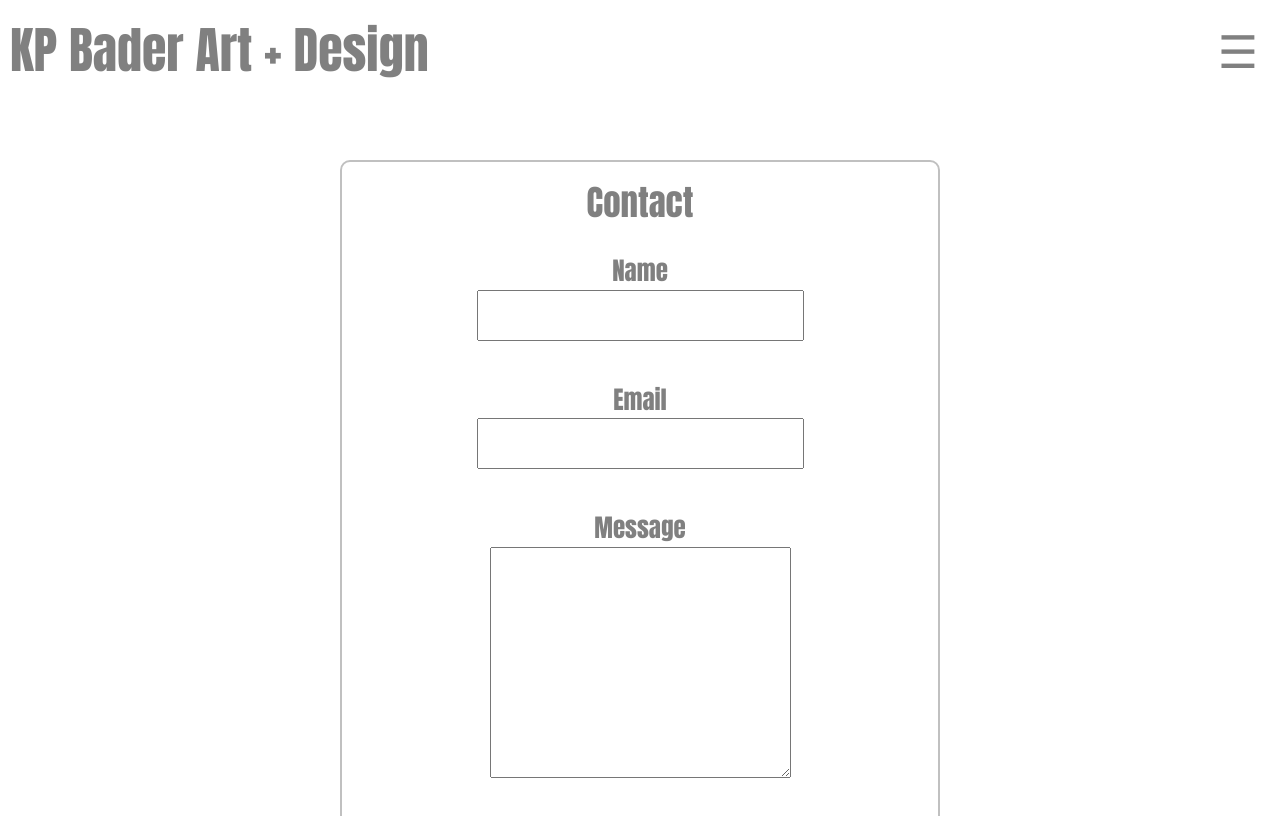
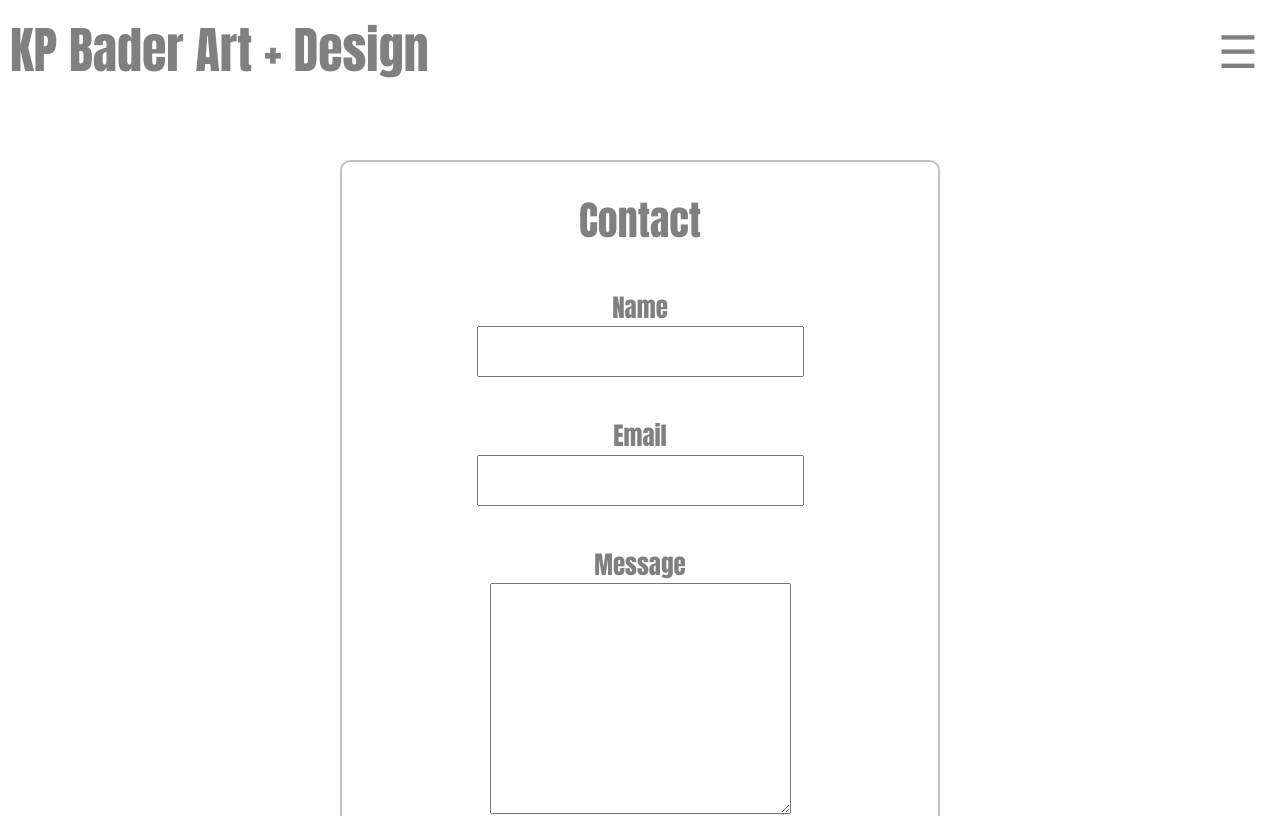
Before and after one commit to kpbader/art-and-design-portfolio, a React (Create React App) app: page /Contact in a window 1280 px wide. Shown: the top 816 px of the page. Built offline with nearby package versions, Linux system fonts and the light colour scheme.

Commit message:
handleClose added in for nav tabs

```diff
--- a/src/components/Contact/contact.css
+++ b/src/components/Contact/contact.css
@@ -7,10 +7,10 @@
   }
 
   h3 {
-    font-size: 35px !important;
+    font-size: 40px !important;
     font-weight: normal;
     color: grey;
-    /* text-align: center; */
+   margin: 25px !important;
   }
 
   label {
@@ -25,7 +25,7 @@
     align-items: center;
     border: 2px solid silver;
     border-radius: 10px;
-    height: 750px;
+    height: 775px;
     width: 600px;
     text-align: center;
     font-style: normal;
--- a/src/components/Nav/nav.js
+++ b/src/components/Nav/nav.js
@@ -6,13 +6,10 @@ import { Button, Offcanvas } from 'react-bootstrap'
 
 function Nav() {
 
-    // const location = useLocation()
-
     // offCanvas
     const [show, setShow] = useState(false);
     const handleClose = () => setShow(false);
     const handleShow = () => setShow(true);
-    // const onClick = () => setShow(true);
 
     return (
         <>
@@ -28,15 +25,15 @@ function Nav() {
                     <section id="nav-tabs">
                         <ul className="tabpanel">
 
-                            <Link to="/art-and-design-portfolio" className="tab" >Home</Link>
-                            <Link to="/Portfolio" className="tab" >Portfolio</Link>
-                            <a href="https://www.etsy.com/shop/kpbaderart?ref=shop_sugg" target="_blank" rel="noreferrer">
+                            <Link to="/art-and-design-portfolio" className="tab" onClick={handleClose}>Home</Link>
+                            <Link to="/Portfolio" className="tab" onClick={handleClose}>Portfolio</Link>
+                            <a href="https://www.etsy.com/shop/kpbaderart?ref=shop_sugg" target="_blank" rel="noreferrer" onClick={handleClose}>
                                 Shop
                             </a>
-                            <a href="https://drive.google.com/file/d/1TLtqU525SZYZX6LOYLrD6Caq5_iOcl27/view?usp=sharing" target="_blank" rel="noreferrer">
+                            <a href="https://drive.google.com/file/d/1TLtqU525SZYZX6LOYLrD6Caq5_iOcl27/view?usp=sharing" target="_blank" rel="noreferrer" onClick={handleClose}>
                                 Resume
                             </a>
-                            <Link to="/Contact" className="tab" >Contact</Link>
+                            <Link to="/Contact" className="tab" onClick={handleClose}>Contact</Link>
 
                         </ul>
                     </section>
```
Also changed, not shown: 1 other file (tests, documents, lock files or other folders).
